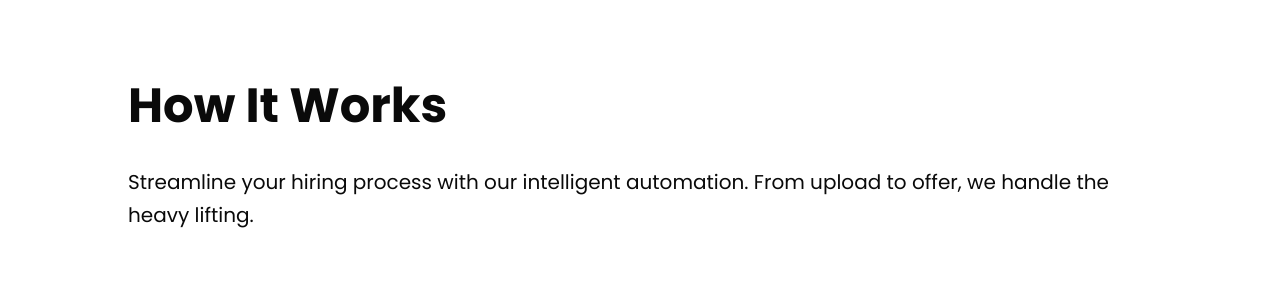
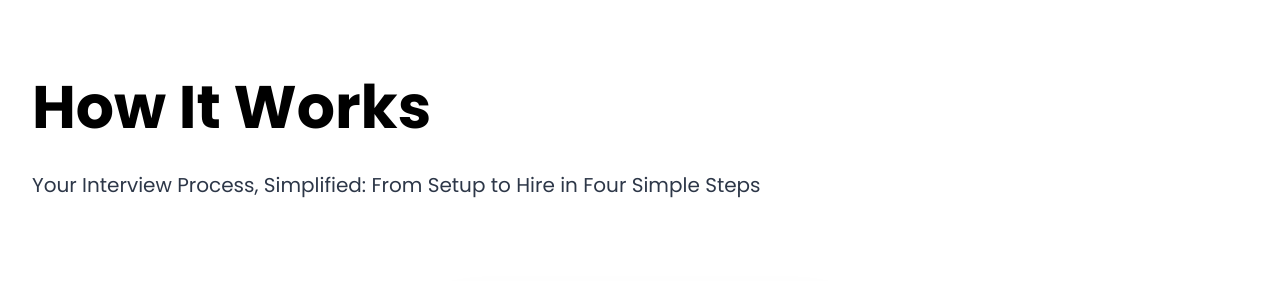
Before and after one commit to MrDhananjay/video-interview, a Next.js app: page / in a window 1280 px wide. Shown: the part 2621-2902 px from the top of the page. Built offline with nearby package versions, Linux system fonts and the light colour scheme.

Commit message:
refactor: Update How It Works section content and styling, and remove the 'SOC 2 Certified' tag from the Features section.

```diff
--- a/src/components/FeaturesSection.jsx
+++ b/src/components/FeaturesSection.jsx
@@ -58,7 +58,6 @@ const features = [
       { label: '256-bit Encryption', color: tagColors.peach }, // Changed to Peach
       { label: 'Azure Hosting', color: tagColors.blue },
       { label: 'GDPR Compliant', color: tagColors.mint },
-      { label: 'SOC 2 Certified', color: tagColors.yellow },
       { label: 'Data Privacy', color: tagColors.pink },
     ],
   },
--- a/src/components/HowItWorksSection.jsx
+++ b/src/components/HowItWorksSection.jsx
@@ -126,14 +126,13 @@ export function HowItWorksSection() {
     <section ref={containerRef} id="how-it-works" className="py-24 bg-[#F8F9FB] relative overflow-hidden">
       <div className="max-w-7xl mx-auto px-4 sm:px-6 lg:px-8 relative z-10">
         {/* Section Header */}
-        <div ref={titleRef} className="max-w-5xl mx-auto mb-16 opacity-0">
-          <h2 className="text-4xl md:text-5xl font-bold text-gray-900 tracking-tight mb-6">
+        <div ref={titleRef} className="max-w-7xl mx-auto mb-16 opacity-0">
+          <h2 className="text-4xl sm:text-5xl lg:text-6xl font-bold leading-tight mb-6" style={{ color: '#000000ff' }}>
             How It Works
           </h2>
 
-          <p className="text-xl text-gray-600 leading-relaxed max-w-2xl">
-            Streamline your hiring process with our intelligent automation.
-            From upload to offer, we handle the heavy lifting.
+          <p className="text-lg sm:text-xl leading-relaxed max-w-2xl" style={{ color: '#2D3748' }}>
+            Your Interview Process, Simplified: From Setup to Hire in Four Simple Steps
           </p>
         </div>
 
```
